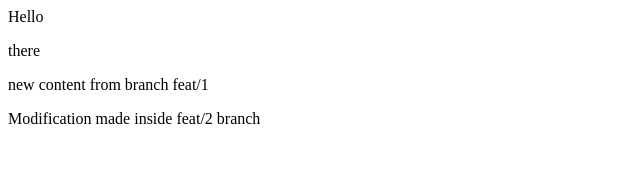
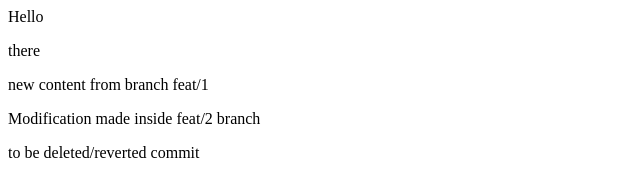
Before and after one commit to oussamaAbdelwahed/git-tuto, a plain HTML site: page index.html in a window 1280 px wide. Shown: the whole page, without its empty margins (0-640 px from the left). Drawn offline with Linux system fonts and the light colour scheme.

Commit message:
Update index.html

```diff
--- a/index.html
+++ b/index.html
@@ -2,3 +2,4 @@
 <p>there</p>
 <p>new content from branch feat/1</p>
 <p>Modification made inside feat/2 branch</p>
+<p>to be deleted/reverted commit</p>
```
